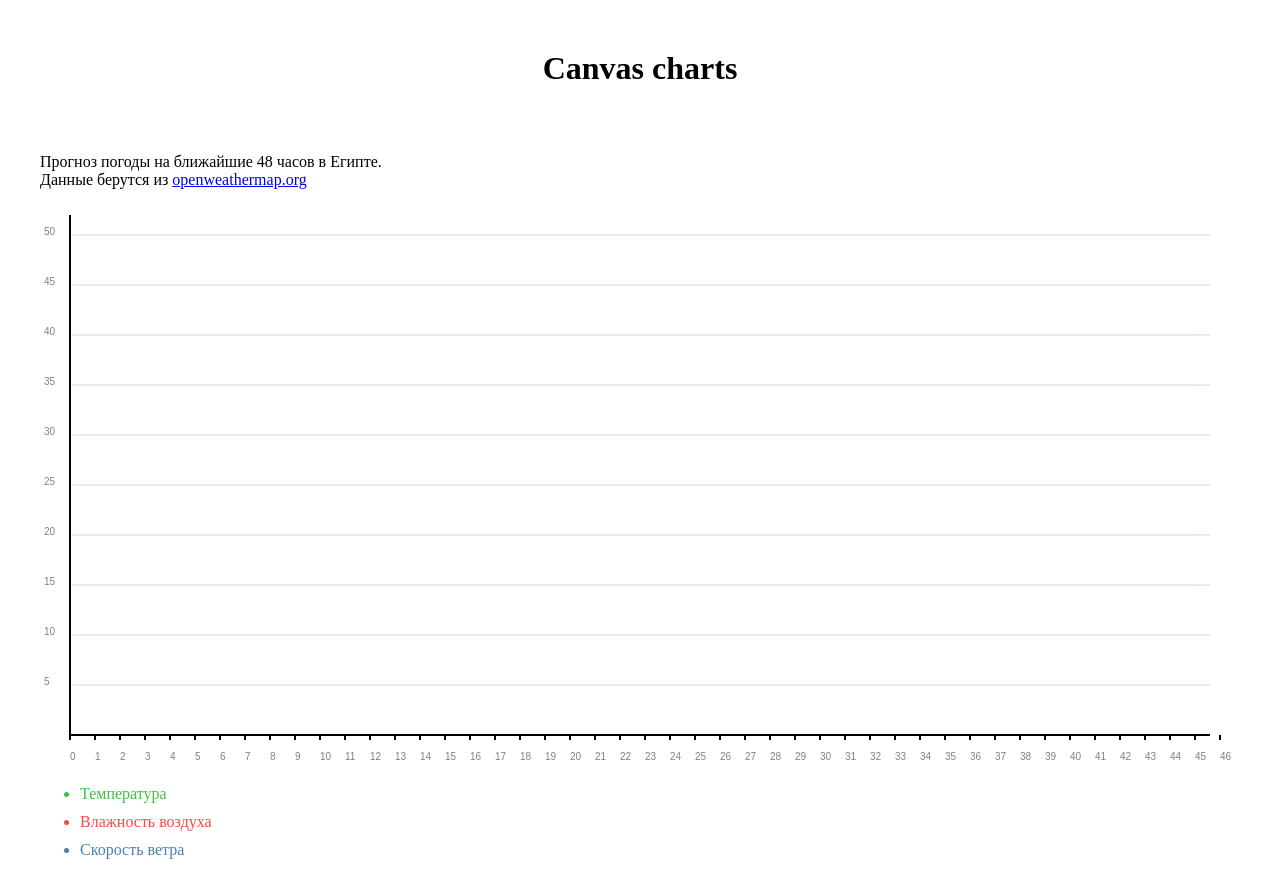
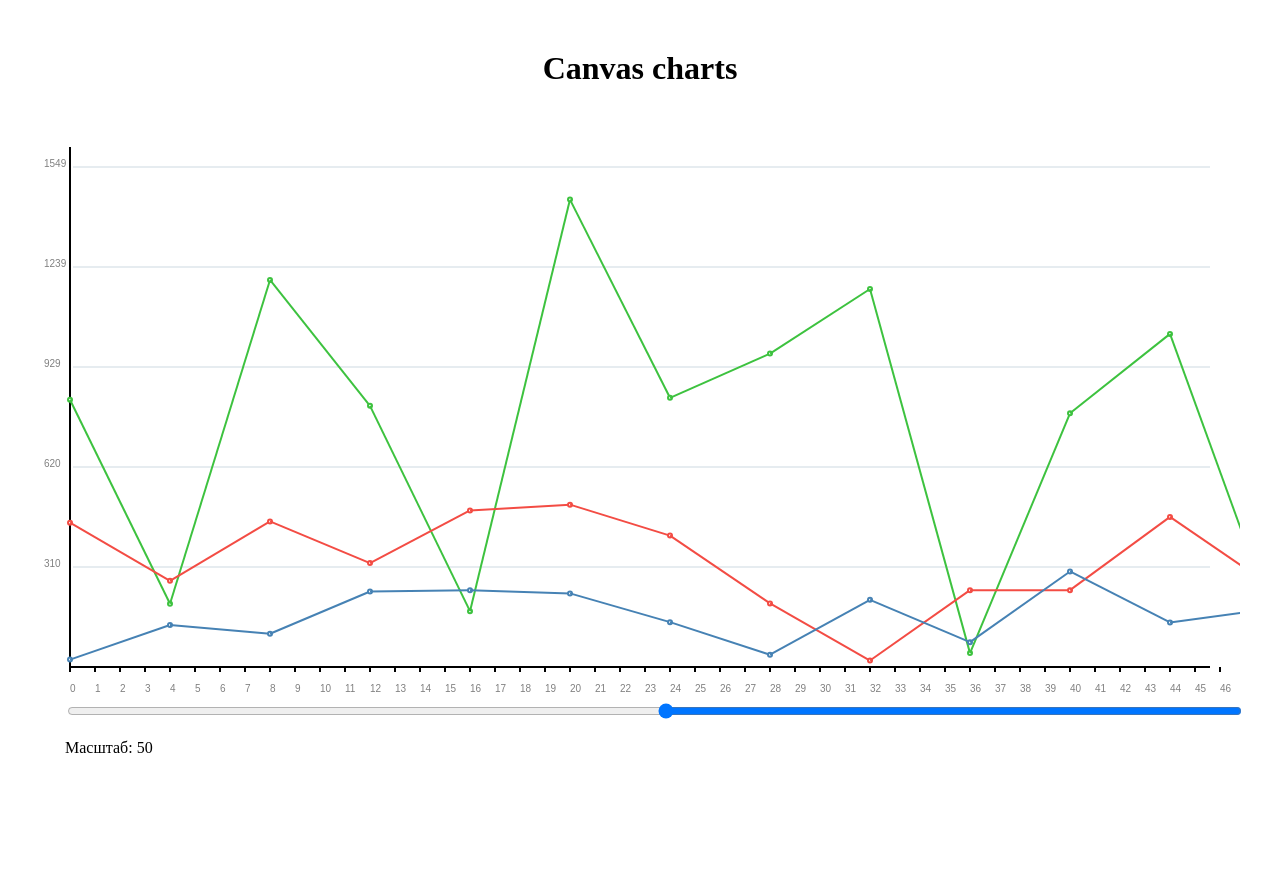
Before and after one commit to rushan-nazmiev/weather-chart, a website built with webpack: page src/index.html in a window 1280 px wide. After the commit the page ends 800 px from the top, so only its background shows below. Built offline with nearby package versions, Linux system fonts and the light colour scheme; no server answers.

Commit message:
upgraded app: added components for all elements

```diff
--- /dev/null
+++ b/src/base.axis.js
@@ -0,0 +1,45 @@
+export class BaseAxis{
+
+    constructor(ctx,x,y,x2,y2){
+        this.ctx = ctx;
+        this.x= x;
+        this.y = y;
+        this.x2 = x2;
+        this.y2 = y2;
+        this.fillStyle = "grey";
+        this.lineWidth = 2;
+    }
+    drawBaseAxis(){
+        this.ctx.fillStyle = this.fillStyle;
+        this.ctx.lineWidth = this.lineWidth;
+        this.ctx.beginPath();
+        this.ctx.moveTo(this.x, this.y);
+        this.ctx.lineTo(this.x, this.y2);
+        this.ctx.lineTo(this.x2, this.y2);
+        this.ctx.strokeStyle = '#000';
+        this.ctx.stroke();
+    }
+    drawYAxis(partheight,maxVal,x,x2,strokeStyle){
+        let step = maxVal/partheight;
+        let stepSize = 500/partheight;
+        for(let i=0; i<partheight; i++){
+            this.ctx.fillText(Math.round((partheight-i)*step),4,i * stepSize+30);
+            this.ctx.beginPath();
+            this.ctx.moveTo(x,i * stepSize+30);
+            this.ctx.lineTo(x2,i * stepSize+30);
+            this.ctx.strokeStyle = strokeStyle;
+            this.ctx.stroke();
+        }
+
+    }
+    drawXAxis(forCount,strokeStyle){
+        for(let i=0; i<forCount; i++){
+            this.ctx.fillText(i,25*i+30,555)
+            this.ctx.beginPath();
+            this.ctx.moveTo(25*i+30,530);
+            this.ctx.lineTo(25*i+30,535)
+            this.ctx.strokeStyle = strokeStyle;
+            this.ctx.stroke();
+        }
+    }
+}
--- /dev/null
+++ b/src/charts/line.chart.js
@@ -0,0 +1,27 @@
+export class LineChart {
+    constructor(canvas,ctx) {
+        this.ctx = ctx;
+        this.canvas = canvas;
+    }
+
+    circle(x,y,radius,colorStroke,colorFill) {
+        this.ctx.beginPath();
+        this.ctx.strokeStyle = colorStroke;
+        this.ctx.fillStyle = colorFill;
+        this.ctx.arc(x,y,radius, 0, 2 * Math.PI);
+        this.ctx.fill();
+        this.ctx.stroke();
+        this.ctx.closePath();
+
+
+    }
+    line(x, y, x2,y2,color) {
+        this.ctx.beginPath();
+        this.ctx.moveTo(x, y);
+        this.ctx.lineWidth = 0;
+        this.ctx.lineTo(x2, y2)
+        this.ctx.strokeStyle = color;
+        this.ctx.stroke();
+    }
+
+}
--- /dev/null
+++ b/src/draw.canvas.js
@@ -0,0 +1,34 @@
+import {BaseAxis} from "./base.axis";
+import {LineChart} from './charts/line.chart'
+
+
+export class DrawCanvas {
+    constructor(canvasid){
+        this.canvasId = canvasid;
+        this.canvas = document.getElementById(this.canvasId);
+        this.ctx = this.canvas.getContext('2d');
+        this.canWidth = this.canvas.width;
+        this.canWidthOffset = this.canWidth - 30;
+        this.canHeight = this.canvas.height;
+        this.canHeightOffset = this.canHeight-30;
+        this.chart = new LineChart(this.canvas,this.ctx);
+        this.baseAxis = new BaseAxis(this.ctx,30,10,this.canWidthOffset,530);
+    }
+    drawCanvas(maxVal){
+        this.baseAxis.drawBaseAxis();
+        this.baseAxis.drawYAxis(5,maxVal,33,this.canWidthOffset,'rgb(230, 236, 240)');
+        this.baseAxis.drawXAxis(48,'#000');
+    }
+    drawChart(xStep,xCount,yArray,ratio,color){
+        for(let i=0;i<xCount;i++){
+            let next = i+1;
+            this.chart.circle(i*xStep+30,this.canHeightOffset - (yArray[i])*ratio,2,color,'#fff');
+            this.chart.line(i*xStep+30,this.canHeightOffset - (yArray[i])*ratio,next*xStep+30,this.canHeightOffset - (yArray[next])*ratio,color)
+
+        }
+    }
+    clearChart(){
+        this.ctx.clearRect(0,0,this.canWidth,this.canHeightOffset);
+    }
+
+}
--- a/src/index.html
+++ b/src/index.html
@@ -7,16 +7,13 @@
 </head>
 <body>
 <h1>Canvas charts</h1>
+	<div class="wrapper">
+		<canvas class="wrapper__canvas" width="1200" height="560" id="canvas"></canvas>
+		<div class="wrapper__slidecontainer">
+			<input type="range" min="2" max="100" value="50" class="slider" id="myRange">
+			<p>Масштаб: <span id="view">50</span></p>
+		</div>
 
-	<div class="wrapper">
-		<p>Прогноз погоды на ближайшие 48 часов в Египте. <br>
-			Данные берутся из <a href="https://openweathermap.org/">openweathermap.org</a></p>
-		<canvas width="1200" height="560" id="canvas"></canvas>
-		<ul>
-			<li class="green">Температура</li>
-			<li class="red">Влажность воздуха</li>
-			<li class="blue">Скорость ветра</li>
-		</ul>
 	</div>
 
 </body>
--- a/src/index.js
+++ b/src/index.js
@@ -1,79 +1,11 @@
-import './styles/style.css'
+import './styles/style.scss'
+import {InitCanvas} from "./init.canvas";
 
-let canvas = document.getElementById('canvas');
-let ctx = canvas.getContext('2d');
-let canWidth = canvas.width;
-let canHeight = canvas.height;
-
-ctx.fillStyle = "grey";
-ctx.lineWidth = 2.0;
-ctx.beginPath();
-ctx.moveTo(30, 10);
-ctx.lineTo(30, 530);
-ctx.lineTo(canWidth - 30, 530);
-ctx.stroke();
-
-// Y
-for(let i=0; i<10; i++){
-    ctx.fillText((10-i)*5,4,i * 50+30)
-    ctx.beginPath();
-    ctx.moveTo(33,i * 50+30);
-    ctx.lineTo(canWidth - 30,i * 50+30);
-    ctx.strokeStyle = 'rgb(230, 236, 240)';
-    ctx.stroke();
+const random = {
+    1 : Array.from({length: 1200}, () => Math.floor(Math.random() * 1550)),
+    2 : Array.from({length: 1200}, () => Math.floor(Math.random() * 550)),
+    3 : Array.from({length: 1200}, () => Math.floor(Math.random() * 350))
 }
 
-// X
-for(let i=0; i<48; i++){
-    ctx.fillText(i,25*i+30,555)
-    ctx.beginPath();
-    ctx.moveTo(25*i+30,530);
-    ctx.lineTo(25*i+30,535)
-    ctx.strokeStyle = 'black';
-    ctx.stroke();
-}
-
- fetch('https://api.openweathermap.org/data/2.5/onecall?lat=26.820553&lon=30.802498&units=metric&appid=54e81243d019119b9012a7972cd60df1')
-    .then(function (resp) {return resp.json() })
-    .then(function (data) {
-        let canHeightData = canHeight-30
-        let day = 25;
-        for(let i=0;i<data.hourly.length;i++){
-            let nextDay = i+1
-            let temp = data.hourly[i].temp*10
-            let nextTemp = data.hourly[i+1].temp*10
-            circle([day*i+30, canHeightData - temp], 'rgb(61 194 63)')
-            line([day*i+30,canHeightData - temp],[day*nextDay+30,canHeightData - nextTemp],'rgb(61 194 63)')
-
-            let humidity = data.hourly[i].humidity*10
-            let nextHumidity = data.hourly[i+1].humidity*10
-            circle([day*i+30, canHeightData - humidity], '#F34C44')
-            line([day*i+30,canHeightData - humidity],[day*nextDay+30,canHeightData - nextHumidity],'#F34C44')
-
-            let windSpeed = data.hourly[i].wind_speed*10
-            let nextWindSpeed = data.hourly[i+1].wind_speed*10
-            circle([day*i+30, canHeightData - windSpeed], '#4682b4')
-            line([day*i+30,canHeightData -  windSpeed],[day*nextDay+30,canHeightData - nextWindSpeed],'#4682b4')
-        }
-    })
-    .catch(function () {
-        // console.log('error');
-    });
-
-function circle([x, y], color) {
-    ctx.beginPath();
-    ctx.strokeStyle = color;
-    ctx.fillStyle = "#fff";
-    ctx.arc(x,y,2, 0, 2 * Math.PI);
-    ctx.fill();
-    ctx.stroke();
-    ctx.closePath();
-}
-
-function line([x, y], [x2,y2],color) {
-    ctx.beginPath();
-    ctx.moveTo(x, y);
-    ctx.lineTo(x2, y2)
-    ctx.strokeStyle = color;
-    ctx.stroke();
-}
+let init = new InitCanvas(random);
+init.init();
--- /dev/null
+++ b/src/init.canvas.js
@@ -0,0 +1,34 @@
+import {DrawCanvas} from '../src/draw.canvas'
+
+export class InitCanvas {
+    constructor(random) {
+        this.canvas = new DrawCanvas('canvas');
+        this.random = random;
+        this.baseMaxVal = [];
+        this.chartHeight = this.canvas.canHeight-60;
+        this.slider = document.getElementById("myRange");
+        this.view = document.getElementById("view");
+    }
+
+    init(){
+        for(let i=1;i<=3;i++){
+            this.baseMaxVal.push(Math.max.apply(null,this.random[i]));
+        }
+        let maxVal = Math.max.apply(null,this.baseMaxVal);
+        let ratio = this.chartHeight/maxVal;
+        this.canvas.drawCanvas(maxVal);
+        this.canvas.drawChart(100,1200,this.random[1],ratio,'rgb(61 194 63)');
+        this.canvas.drawChart(100,1200,this.random[2],ratio,'#F34C44');
+        this.canvas.drawChart(100,1200,this.random[3],ratio,'#4682b4');
+        this.slider.addEventListener('input', e => {
+            this.canvas.clearChart();
+            this.canvas.drawCanvas(maxVal);
+            this.view.innerHTML = e.target.value;
+            let step = e.target.value;
+            this.canvas.drawChart(step,1200,this.random[1],ratio,'rgb(61 194 63)');
+            this.canvas.drawChart(step,1200,this.random[2],ratio,'#F34C44');
+            this.canvas.drawChart(step,1200,this.random[3],ratio,'#4682b4');
+        })
+    }
+
+}
--- /dev/null
+++ b/src/styles/style.scss
@@ -0,0 +1,23 @@
+body {
+    margin: 0;
+    display: flex;
+    flex-direction: column;
+    font-family: Serif;
+    h1{
+        margin: 50px auto;
+    }
+    .wrapper{
+        position: relative;
+        margin: auto;
+        &__canvas{
+            margin: auto;
+        }
+        &__slidecontainer{
+            padding-left: 25px;
+            input{
+                width: 100%;
+                transform: rotate(0.5turn);
+            }
+        }
+    }
+}
--- a/webpack.config.js
+++ b/webpack.config.js
@@ -21,13 +21,15 @@ module.exports = {
 	module: {
 		rules: [
 			{
-				test: /\.css$/,
-				use: ['style-loader', 'css-loader']
+				test: /\.scss$/,
+				use: ['style-loader', 'css-loader',"sass-loader"]
 			},
 			{
 				test: /\.(svg|png)$/,
 				use: ['file-loader']
-			}
+			},
+
+
 		]
 	}
 }
```
Also changed, not shown: package.json (+6 -1 lines), src/api/weather.request.js (added, +27 -0 lines), src/styles/style.css (deleted), 1 other file.
